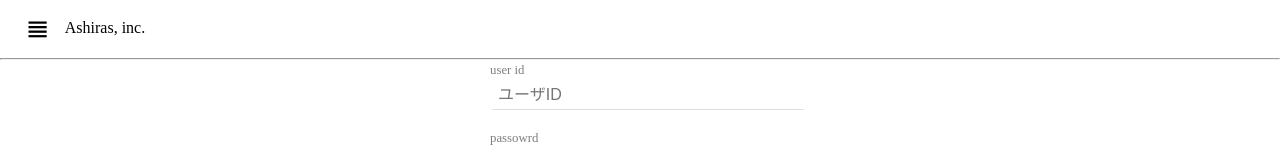
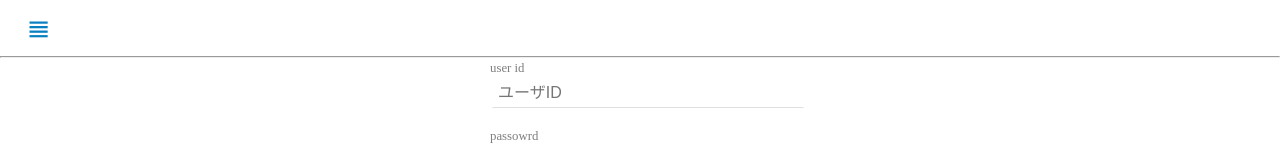
Before and after one commit to gitter-badger/office-work, an Angular app: page /login in a window 1280 px wide. Shown: the top 151 px of the page. Built offline with nearby package versions, Linux system fonts and the light colour scheme.

Commit message:
社名をロゴ画像に変更

```diff
--- a/src/app/shared/slide-menu/slide-menu.component.html
+++ b/src/app/shared/slide-menu/slide-menu.component.html
@@ -1,8 +1,8 @@
-<div><a class="open" [@collapseButton]="collapse" (click)="toggleCollapse()"><span class="material-icons">view_headline</span>Ashiras, inc.</a></div>
+<div><a class="open" [@collapseButton]="collapse" (click)="toggleCollapse()"><span class="material-icons">view_headline</span></a></div>
 <hr>
 <nav [@collapse]="collapse">
   <span [hidden]="collapse==='closed'">
-    <div><a class="open" [@collapseButton]="collapse" (click)="toggleCollapse()"><span class="material-icons">view_headline</span>Ashiras, inc.</a></div>
+    <div><a class="open" [@collapseButton]="collapse" (click)="toggleCollapse()"><img src="assets/images/logo.svg" alt="Ashiras, inc." /></a></div>
     <ul class="nav navbar-nav">
       <li><a><span class="material-icons">move_to_inbox</span>勤怠</a></li>
       <li><a><span class="material-icons">content_paste</span>給与明細</a></li>
--- a/src/app/shared/slide-menu/slide-menu.component.scss
+++ b/src/app/shared/slide-menu/slide-menu.component.scss
@@ -33,7 +33,8 @@ a > span {
 }
 
 .open {
-  margin: 24px;
+  color: $corp-color;
+  margin: 1px;
 }
 
 span {
@@ -47,10 +48,14 @@ span {
 
 div {
   border-bottom: 1px solid $base-color;
-  padding: 14px 0;
+  padding: 14px 0 12px 24px;
   vertical-align: middle;
 }
 
 hr {
   margin: 0;
 }
+
+img {
+  width: 40%;
+}
```
Also changed, not shown: src/assets/images/logo.svg (added).
